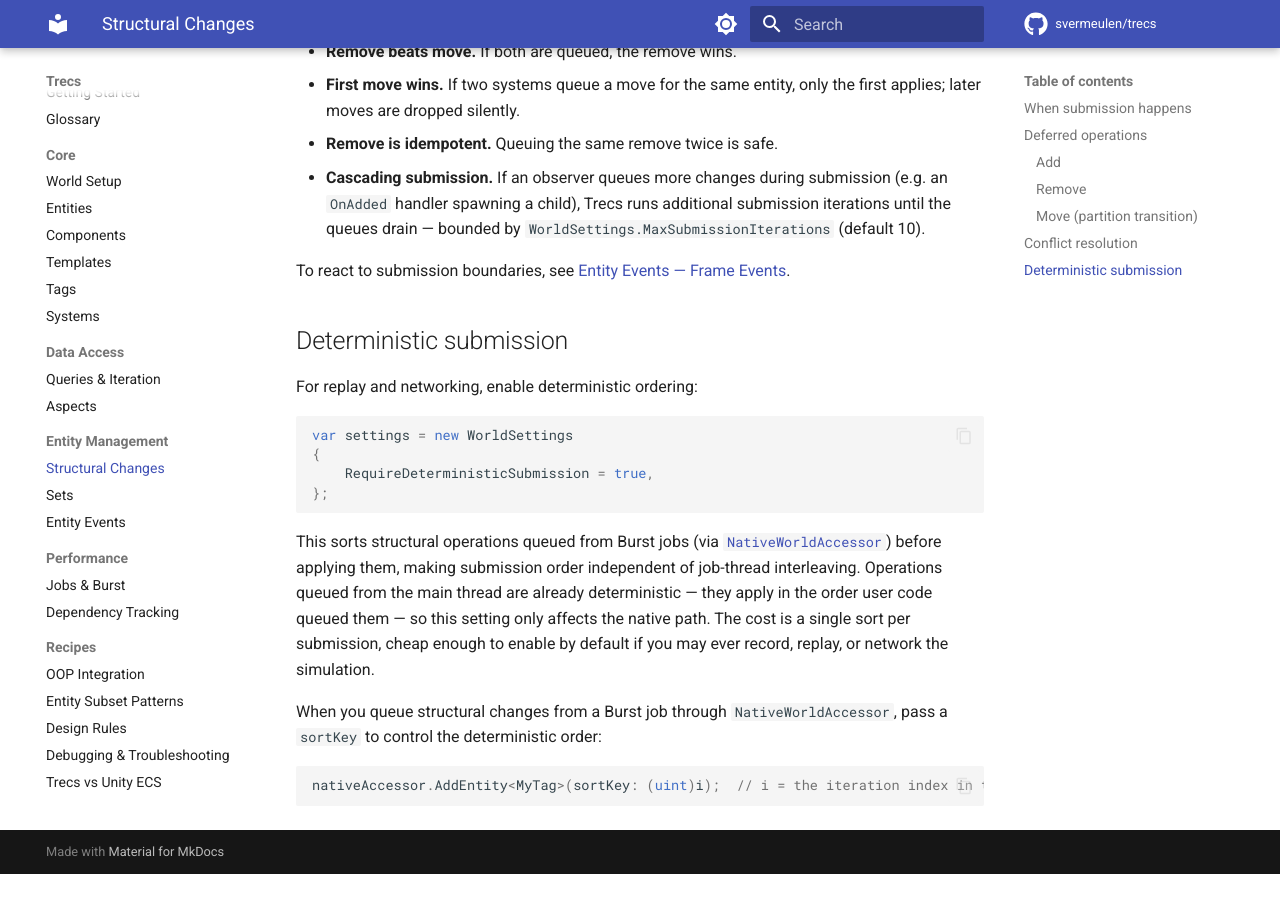
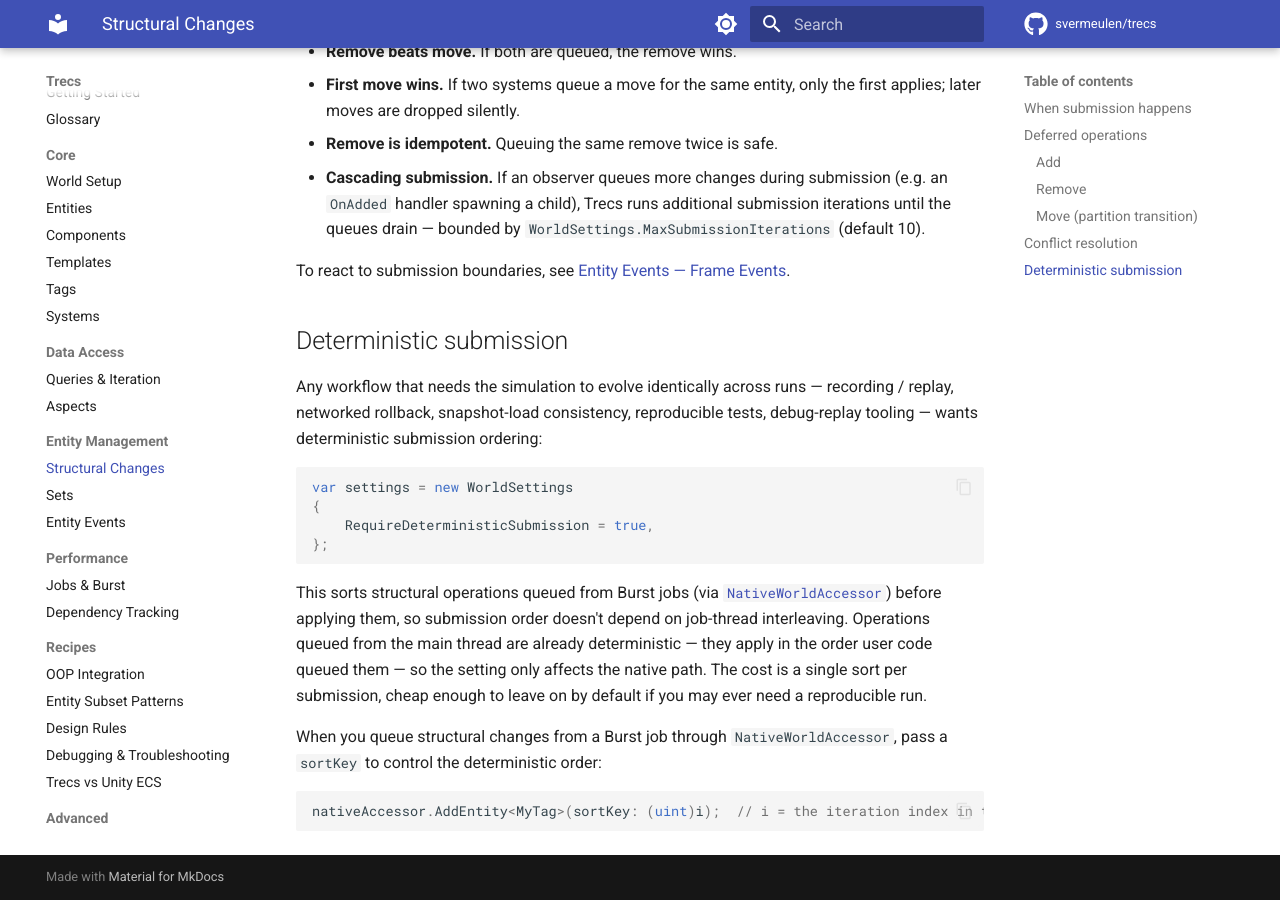
Before and after one commit to svermeulen/trecs, an MkDocs documentation site: the page built from docs/entity-management/structural-changes.md, in a window 1280 px wide and 900 px high, scrolled down 1244 px. Built offline with MkDocs 1.6.1 and Material for MkDocs 9.7.7, drawn with Linux system fonts in a browser that asks for light colours; comment, search, counter and statistics services are not loaded; before the commit the page ends 2118 px from its top, so only the background shows below that.

Commit message:
Docs: broaden the reasons to enable deterministic submission
'For replay and networking' was too narrow. Reproducible tests,
debug-replay tooling, snapshot-load consistency, and ordinary
recording (single playback, no network) are all reasons. Reworded
the lead to enumerate the workflows; tightened the closing
'cheap enough to leave on by default' line to match.

Co-Authored-By: Claude <noreply@anthropic.com>

````diff
--- a/docs/entity-management/structural-changes.md
+++ b/docs/entity-management/structural-changes.md
@@ -52,7 +52,7 @@ To react to submission boundaries, see [Entity Events — Frame Events](entity-e
 
 ## Deterministic submission
 
-For replay and networking, enable deterministic ordering:
+Any workflow that needs the simulation to evolve identically across runs — recording / replay, networked rollback, snapshot-load consistency, reproducible tests, debug-replay tooling — wants deterministic submission ordering:
 
 ```csharp
 var settings = new WorldSettings
@@ -61,7 +61,7 @@ var settings = new WorldSettings
 };
 ```
 
-This sorts structural operations queued from Burst jobs (via [`NativeWorldAccessor`](../performance/jobs-and-burst.md)) before applying them, making submission order independent of job-thread interleaving. Operations queued from the main thread are already deterministic — they apply in the order user code queued them — so this setting only affects the native path. The cost is a single sort per submission, cheap enough to enable by default if you may ever record, replay, or network the simulation.
+This sorts structural operations queued from Burst jobs (via [`NativeWorldAccessor`](../performance/jobs-and-burst.md)) before applying them, so submission order doesn't depend on job-thread interleaving. Operations queued from the main thread are already deterministic — they apply in the order user code queued them — so the setting only affects the native path. The cost is a single sort per submission, cheap enough to leave on by default if you may ever need a reproducible run.
 
 When you queue structural changes from a Burst job through `NativeWorldAccessor`, pass a `sortKey` to control the deterministic order:
 
````
